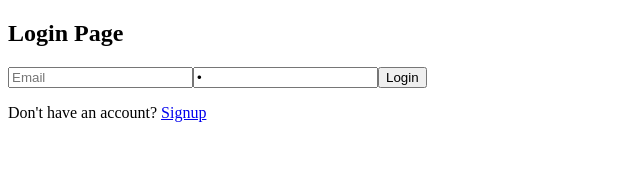
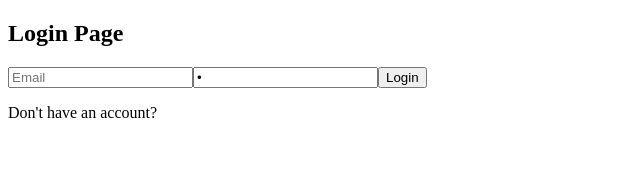
Before and after one commit to Nag-san/Task-Tracker-App, a React (Create React App) app in the folder client/: page / in a window 1280 px wide. Shown: the top 194 px of the page, without its empty margins (0-640 px from the left). Built offline with nearby package versions, Linux system fonts and the light colour scheme.

Commit message:
Fixed page routes

```diff
--- a/client/src/pages/Login.js
+++ b/client/src/pages/Login.js
@@ -17,7 +17,7 @@ function Login() {
     const handleSubmit = async (e) => {
         e.preventDefault();
         try{
-            const res = await API.post('/login', form);
+            const res = await API.post('/auth/login', form);
             login(res.data.token);
             navigate('/dashboard');
         } catch (err) {
@@ -47,9 +47,9 @@ function Login() {
 
             <button type="Submit">Login</button>
         </form>
-        <p>Don't have an account? <a href="/signup">Signup</a></p>
+        <p>Don't have an account? <a href="/signup"></a></p>
     </div>
-    );
+    )
 }
 
 export default Login;
--- a/client/src/pages/Signup.js
+++ b/client/src/pages/Signup.js
@@ -1,5 +1,5 @@
 import React, { useState, useEffect, useContext } from "react";
-import API from "../services/api.js";
+import API from "../../services/api.js";
 import { useNavigate } from "react-router-dom";
 import { AuthContext } from "../context/AuthContext.js";
 
@@ -21,7 +21,7 @@ function Signup() {
   const handleSubmit = async (e) => {
     e.preventDefault();
     try {
-      const res = await API.post("/signup", form);
+      const res = await API.post("/auth/signup", form);
       login(res.data.token);
       navigate("/dashboard");
     } catch (err) {
--- a/client/src/services/api.js
+++ b/client/src/services/api.js
@@ -1,7 +1,7 @@
 import axios from "axios";
 
 const API = axios.create({
-    baseURL: 'https://task-tracker-app-1l08.onrender.com',
+    baseURL: 'https://task-tracker-app-1l08.onrender.com/api',
 });
 
 export default API;
```
